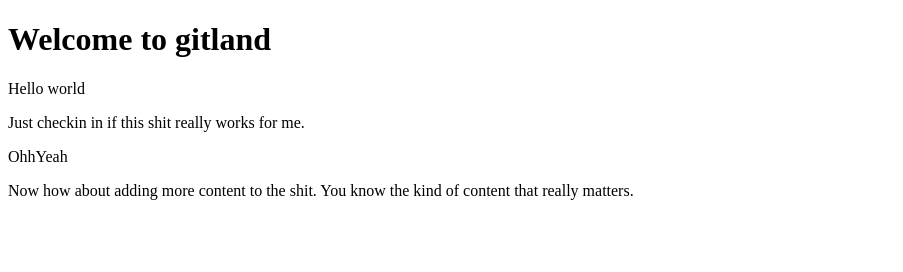
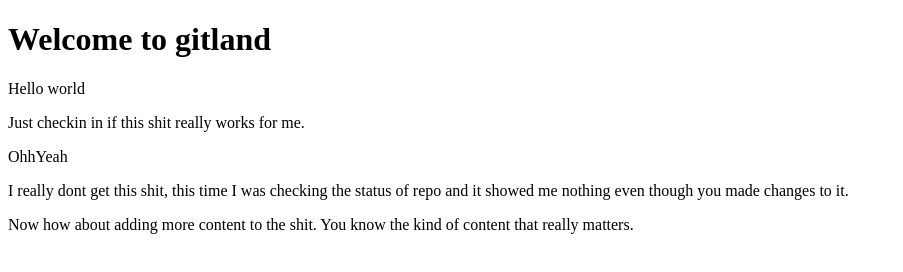
Before and after one commit to neerajgupta041/contentLayouts, a plain HTML site: page test.html in a window 1280 px wide. Shown: the whole page, without its empty margins (0-903 px from the left). Drawn offline with Linux system fonts and the light colour scheme.

Commit message:
Confusing

```diff
--- a/test.html
+++ b/test.html
@@ -11,6 +11,8 @@
     <p>Hello world</p>
    <p>Just checkin in if this shit really works for me.</p>
     <p>OhhYeah</p>
+    <p>I really dont get this shit, this time I was checking the status of repo and it showed me nothing
+    even though you made changes to it.</p>
     <p>Now how about adding more content to the shit. You know the kind of content that really matters.</p>
 </body>
 </html>
```
